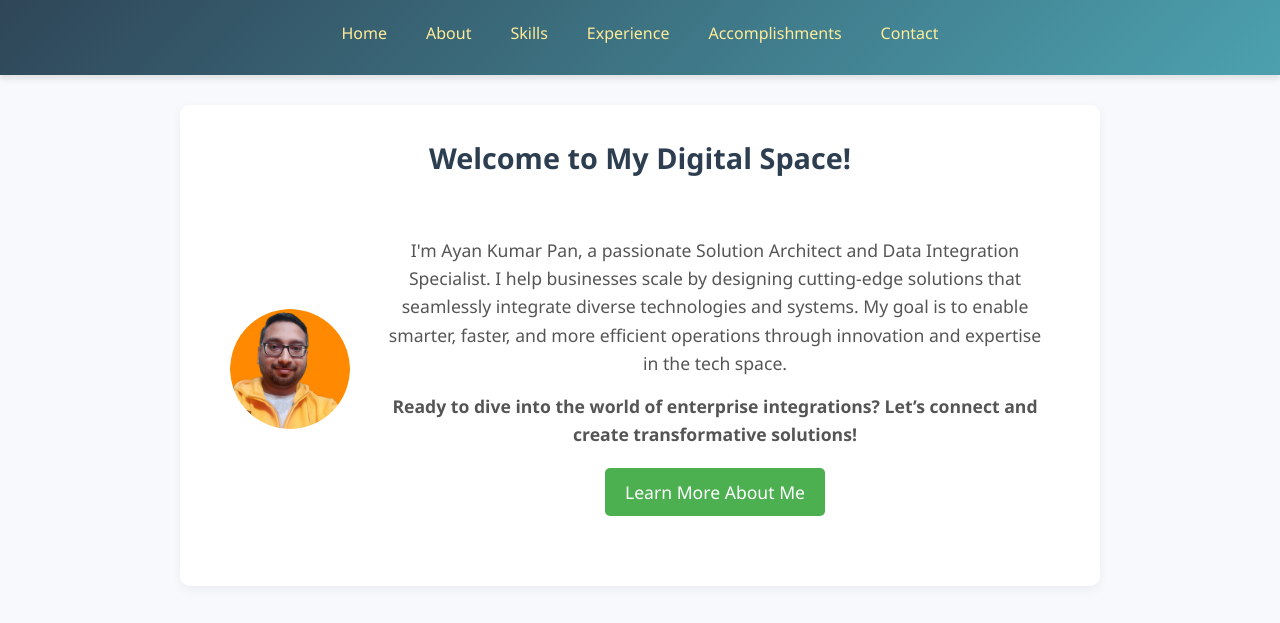
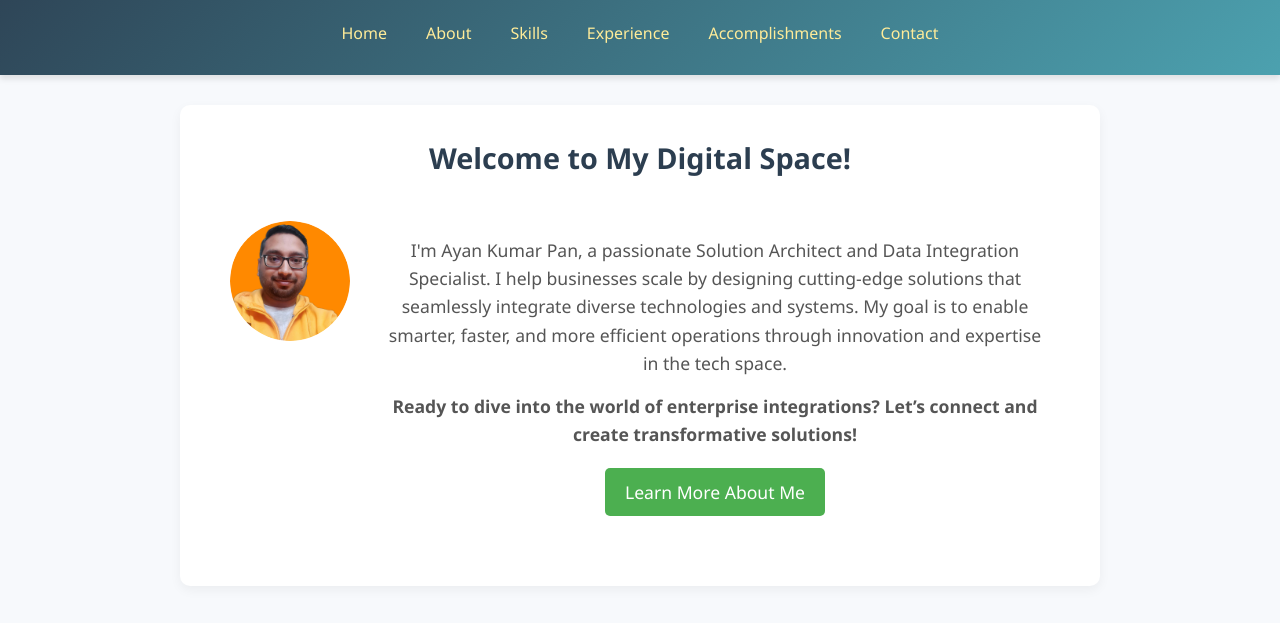
Before and after one commit to ayanpan/portfolio, a plain HTML site: page index.html in a window 1280 px wide. Shown: the part 115-738 px from the top of the page. Drawn offline with Linux system fonts and the light colour scheme.

Commit message:
Update style.css

```diff
--- a/style.css
+++ b/style.css
@@ -177,19 +177,20 @@ td:first-child {
 /* Container for profile image and content */
 .profile-container {
   display: flex;
-  align-items: center;
-  margin: 20px 0;
-  padding: 20px;
+  align-items: flex-start; /* Align items to the top */
+  gap: 30px;               /* Space between image and content */
+  margin: 40px 0;
+  padding: 0 20px;
 }
 
 /* Profile photo styling */
 .profile-photo {
   border-radius: 50%;
-  width: 120px;  /* Adjust the size as needed */
+  width: 120px;
   height: 120px;
   object-fit: cover;
-  margin-right: 30px; /* Space between image and content */
-  flex-shrink: 0; /* Prevent the image from shrinking */
+  flex-shrink: 0;
+  margin-top: 0; /* Remove any default spacing */
 }
 
 /* Content next to profile image */
```
